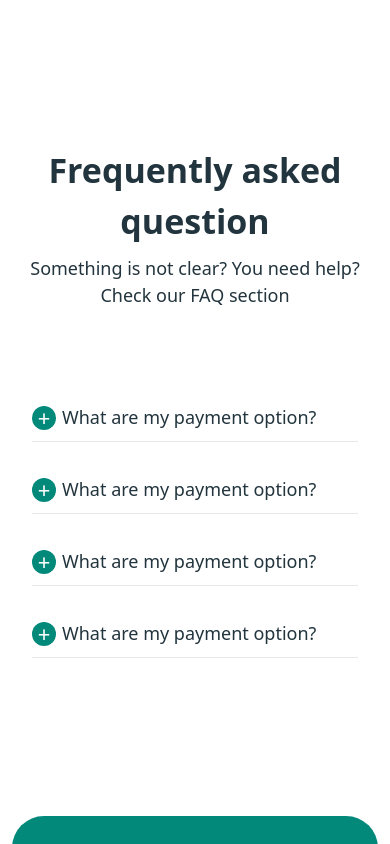
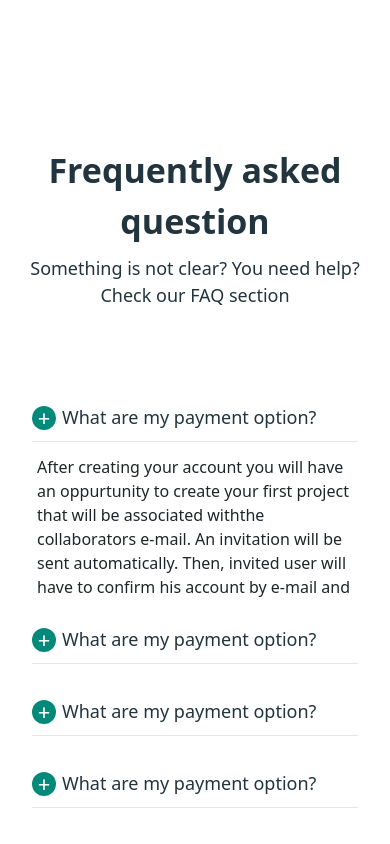
Before and after one commit to AkromjonManba/3-Months-NT-Myproducts, a plain HTML site: page pricing.html in a window 390 px wide. Both pictures are taken after a click on the element 195 px from the left and 4329 px from the top of the page. Shown: the part 3907-4751 px from the top of the page. Drawn offline with Linux system fonts and the light colour scheme.

Commit message:
change faqs accordion

```diff
--- a/js/script.js
+++ b/js/script.js
@@ -6,10 +6,10 @@ btn.addEventListener("click", () => {
   menu.classList.toggle("active");
 });
 
-const accordion = document.querySelector(".faqs__accordionBx");
+const accordion = document.querySelectorAll(".faqs__accordionBx");
 
-for (i = 0; i < accordion; i++) {
+for (i = 0; i < accordion.length; i++) {
   accordion[i].addEventListener("click", function () {
-
+    this.classList.toggle('acactive')
   });
 }
--- a/sass/blocks/_faqs.scss
+++ b/sass/blocks/_faqs.scss
@@ -67,5 +67,5 @@
 
 .faqs__accordion .faqs__accordionBx.acactive .faqs__accordion__text {
   height: 150px;
-  padding: 10px;
+  padding: 5px;
 }
```
Also changed, not shown: css/main.min.css, 1 other file.
